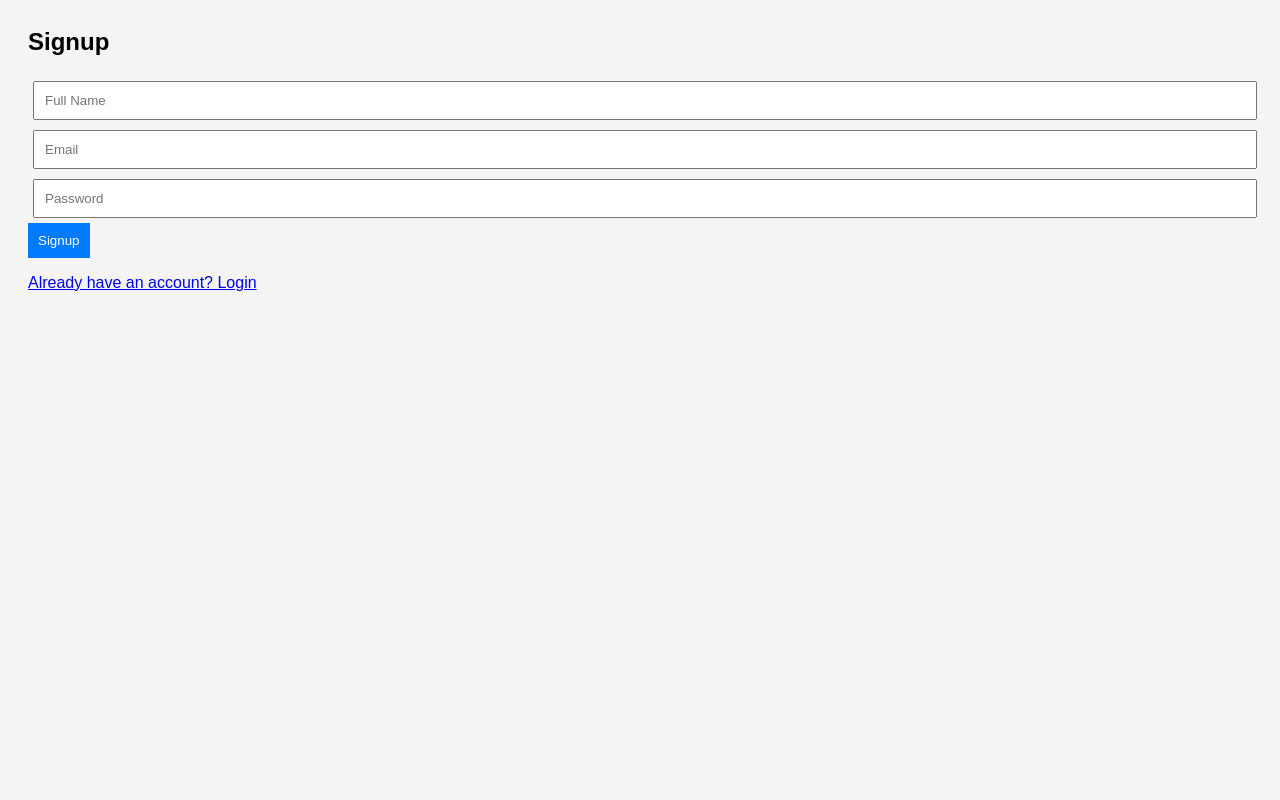
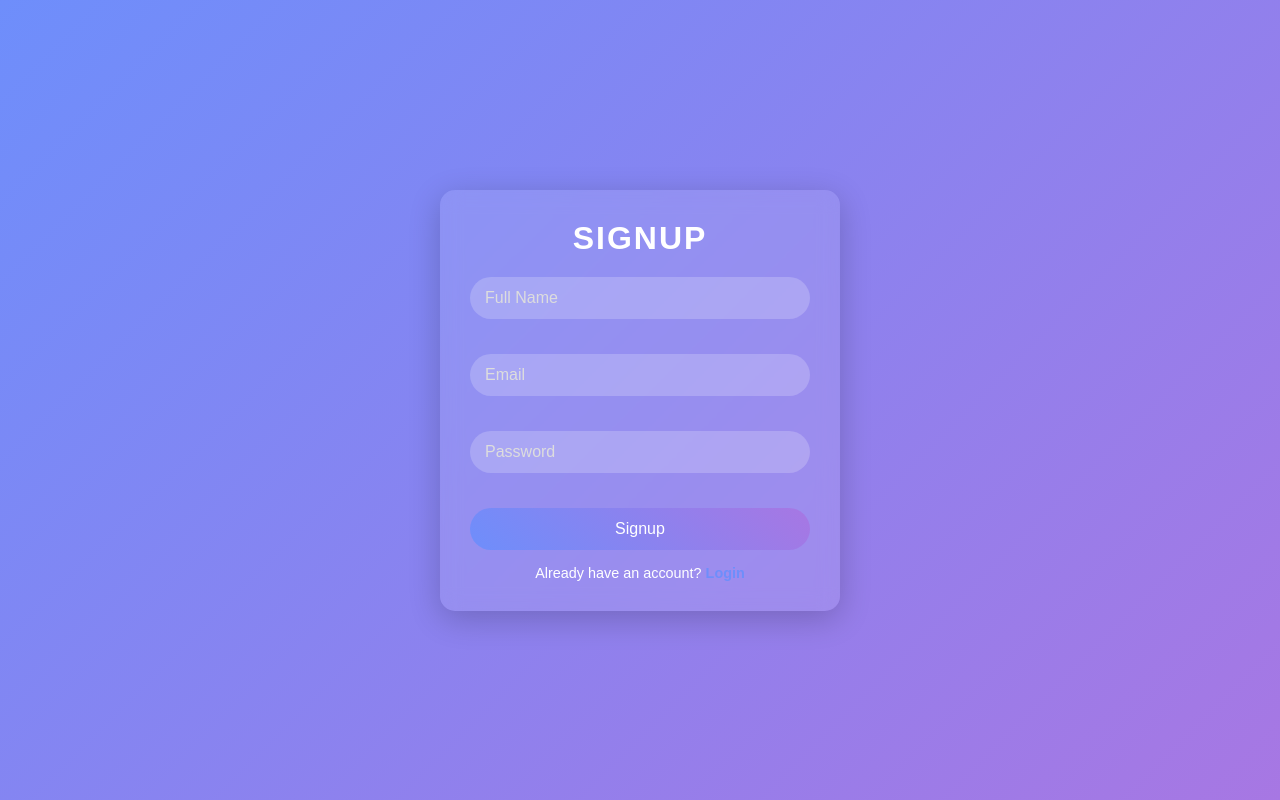
Before and after one commit to Waqas56jb/deploy-website-on-AZURE, a website: page public/signup.html in a window 1280 px wide. Drawn offline with Linux system fonts and the light colour scheme.

Commit message:
froentend ready and i am trying to addd chatbot

```diff
--- a/public/css/style.css
+++ b/public/css/style.css
@@ -1,17 +1,117 @@
+* {
+  margin: 0;
+  padding: 0;
+  box-sizing: border-box;
+  font-family: 'Arial', sans-serif;
+}
+
 body {
-  font-family: Arial, sans-serif;
-  background: #f4f4f4;
+  background: linear-gradient(135deg, #6e8efb, #a777e3);
+  min-height: 100vh;
+  display: flex;
+  justify-content: center;
+  align-items: center;
   padding: 20px;
 }
-input {
-  padding: 10px;
-  margin: 5px;
+
+.container {
+  width: 100%;
+  max-width: 400px;
+}
+
+.form-box {
+  background: rgba(255, 255, 255, 0.1);
+  backdrop-filter: blur(10px);
+  border-radius: 15px;
+  padding: 30px;
+  box-shadow: 0 8px 32px rgba(0, 0, 0, 0.2);
+  text-align: center;
+  color: #fff;
+}
+
+.form-box h2 {
+  margin-bottom: 20px;
+  font-size: 2em;
+  text-transform: uppercase;
+  letter-spacing: 2px;
+  color: #fff;
+}
+
+.fancy-form {
+  display: flex;
+  flex-direction: column;
+  gap: 15px;
+}
+
+.input-group {
+  position: relative;
+  margin-bottom: 20px;
+}
+
+.input-group input {
+  width: 100%;
+  padding: 12px 15px;
+  border: none;
+  border-radius: 25px;
+  background: rgba(255, 255, 255, 0.2);
+  color: #fff;
+  font-size: 1em;
+  outline: none;
+  transition: all 0.3s ease;
+}
+
+.input-group input::placeholder {
+  color: #ddd;
+}
+
+.input-group .highlight {
+  position: absolute;
+  bottom: 0;
+  left: 0;
+  width: 0;
+  height: 2px;
+  background: #fff;
+  transition: 0.3s;
+}
+
+.input-group input:focus + .highlight,
+.input-group input:valid + .highlight {
   width: 100%;
 }
-button {
-  padding: 10px;
-  background: #007BFF;
-  color: white;
+
+.fancy-btn {
+  padding: 12px;
   border: none;
+  border-radius: 25px;
+  background: linear-gradient(45deg, #6e8efb, #a777e3);
+  color: #fff;
+  font-size: 1em;
   cursor: pointer;
+  transition: transform 0.3s ease, box-shadow 0.3s ease;
 }
+
+.fancy-btn:hover {
+  transform: scale(1.05);
+  box-shadow: 0 5px 15px rgba(110, 142, 251, 0.5);
+}
+
+.switch-link {
+  margin-top: 15px;
+  font-size: 0.9em;
+}
+
+.switch-link a {
+  color: #6e8efb;
+  text-decoration: none;
+  font-weight: bold;
+}
+
+.switch-link a:hover {
+  text-decoration: underline;
+}
+
+.welcome-text {
+  margin: 20px 0;
+  font-size: 1.2em;
+  color: #fff;
+}
--- a/public/js/main.js
+++ b/public/js/main.js
@@ -0,0 +1,2 @@
+// Empty for now; add form validation if needed
+// Example: document.querySelector('form').addEventListener('submit', (e) => { /* validation */ });
--- a/public/signup.html
+++ b/public/signup.html
@@ -1,16 +1,32 @@
-<html>
+<!DOCTYPE html>
+<html lang="en">
 <head>
+  <meta charset="UTF-8">
+  <meta name="viewport" content="width=device-width, initial-scale=1.0">
   <title>Signup</title>
-  <link rel="stylesheet" href="css/style.css">
+  <link rel="stylesheet" href="./css/style.css">
 </head>
 <body>
-  <h2>Signup</h2>
-  <form action="/signup" method="POST">
-    <input type="text" name="name" placeholder="Full Name" required />
-    <input type="text" name="email" placeholder="Email" required />
-    <input type="password" name="password" placeholder="Password" required />
-    <button type="submit">Signup</button>
-  </form>
-  <a href="login.html">Already have an account? Login</a>
+  <div class="container">
+    <div class="form-box">
+      <h2>Signup</h2>
+      <form action="/signup" method="POST" class="fancy-form">
+        <div class="input-group">
+          <input type="text" name="name" placeholder="Full Name" required>
+          <span class="highlight"></span>
+        </div>
+        <div class="input-group">
+          <input type="text" name="email" placeholder="Email" required>
+          <span class="highlight"></span>
+        </div>
+        <div class="input-group">
+          <input type="password" name="password" placeholder="Password" required>
+          <span class="highlight"></span>
+        </div>
+        <button type="submit" class="fancy-btn">Signup</button>
+      </form>
+      <p class="switch-link">Already have an account? <a href="/login">Login</a></p>
+    </div>
+  </div>
 </body>
 </html>
--- /dev/null
+++ b/requirements.txt
@@ -0,0 +1,2 @@
+google-generativeai
+python-dotenv
```
Also changed, not shown: db.js (+7 -3 lines), package.json (added, +30 -0 lines), public/home.html (+12 -10 lines), public/login.html (+23 -4 lines), server.js (+32 -7 lines), 4 other files.
